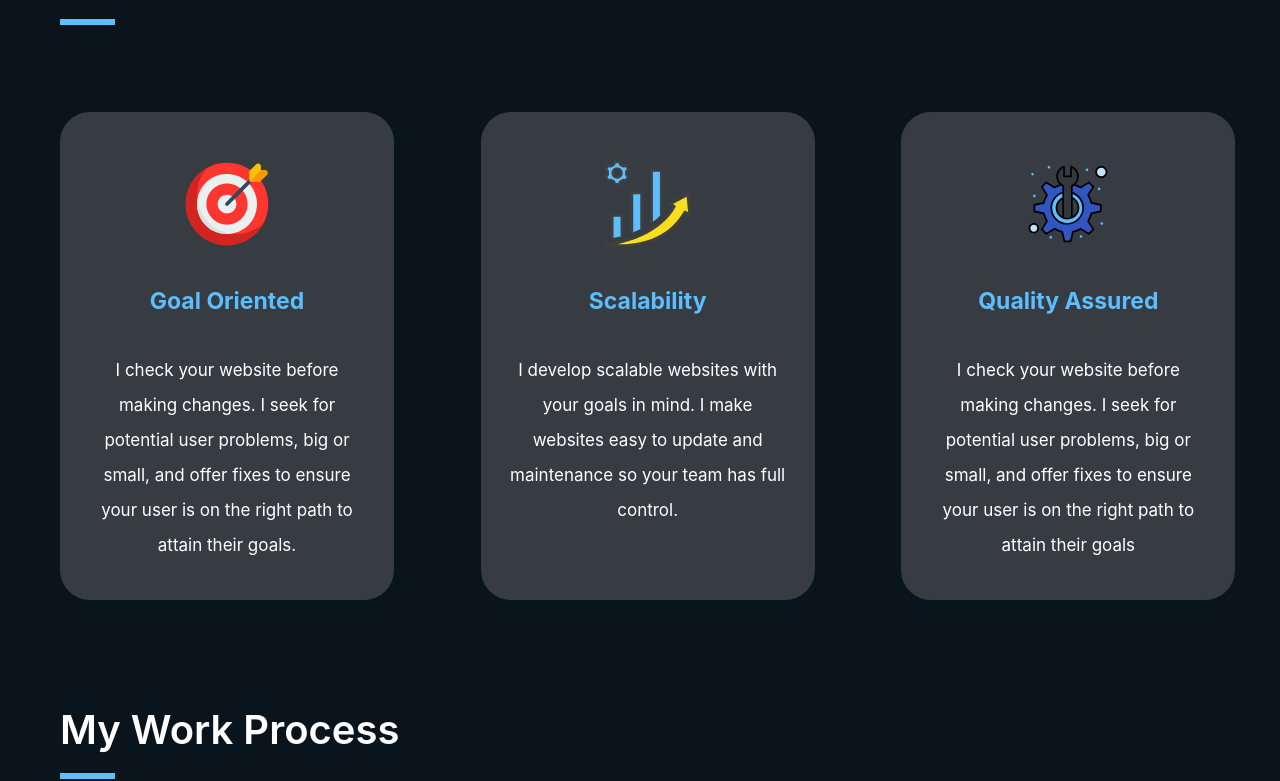
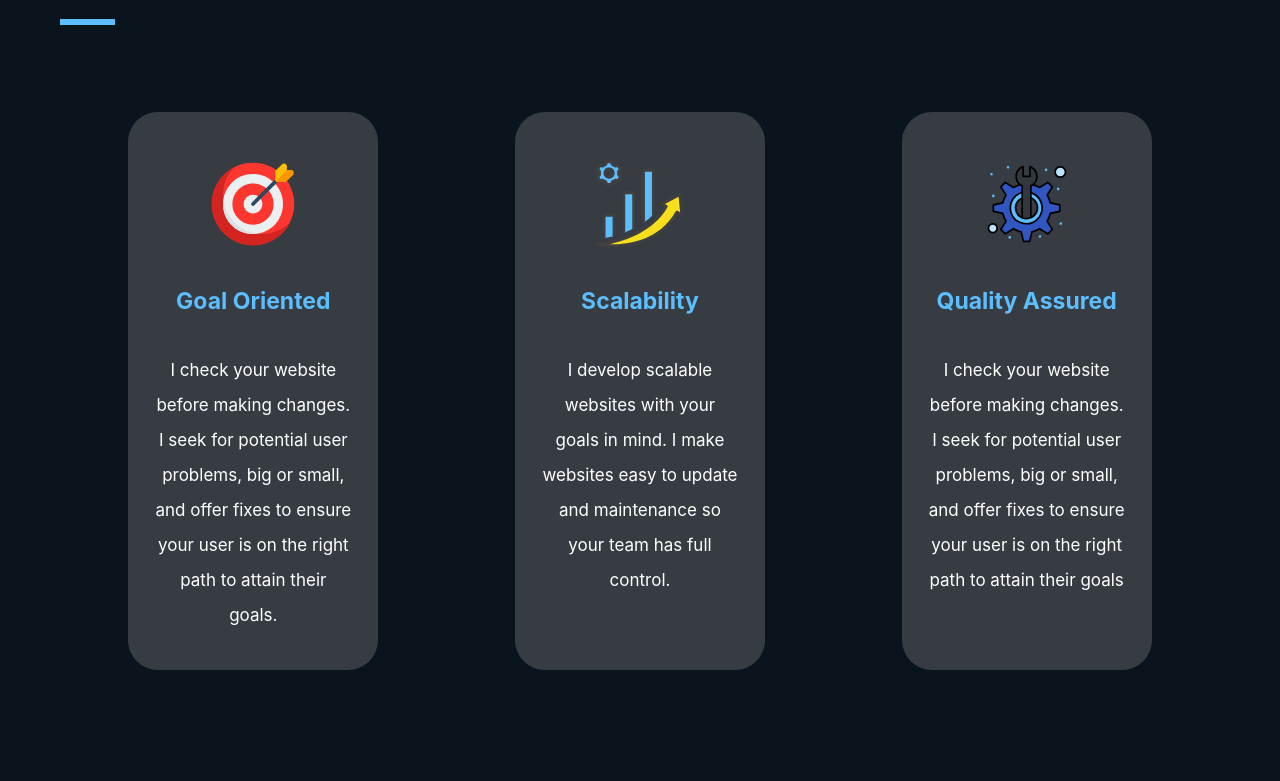
Before and after one commit to Itzadetunji/my-website, a Next.js app: page /about in a window 1280 px wide. Shown: the part 881-1662 px from the top of the page. Built offline with nearby package versions, Linux system fonts and the light colour scheme.

Commit message:
Chore: Updated about.tsx

```diff
--- a/pages/about.tsx
+++ b/pages/about.tsx
@@ -121,7 +121,7 @@ const about: NextPage = () => {
             <p className='text-white font-[600] text-[40px]'>My Services</p>
             <hr className='light-blue border-[3px] w-[55px] mt-[13px]'/>
           </div>
-          <div className='flex flex-col space-y-[110px] lg:space-y-0 mx-auto lg:grid lg:grid-cols-3 lg:gap-x-[102px] mt-[86.5px]'>
+          <div className='mt-[79px] md:mt-[86.5px] flex flex-col lg:grid lg:grid-cols-3 space-y-[102px] lg:space-y-0 md:grid-x-5 lg:grid-x-10'>
             <ServiceCard
               iconPath={'bullseye.svg'}
               title={'Goal Oriented'}
--- a/pages/components/ServiceCard.tsx
+++ b/pages/components/ServiceCard.tsx
@@ -9,7 +9,7 @@ interface cardProps {
 
 const ServiceCard: React.FC<cardProps> = ({iconPath, title, description}) => {
   return (
-    <div className='grey w-[334px] rounded-[30px] mx-auto custom-shadow duration-500 ease-in delay-[10ms]'>
+    <div className='grey sm:w-[250px] xs:w-[334px] rounded-[30px] mx-auto custom-shadow duration-500 ease-in delay-[10ms]'>
       <div className='flex flex-col'>
         <img src={`/icons/service-icons/${iconPath}`} alt="" className='w-[90px] h-[90px] items-center justify-center mx-auto mt-[47px]'/>
         <p className='text-center text-white pt-[35px] font-bold light-blue-text text-[23px]'>{title}</p>
--- a/tailwind.config.js
+++ b/tailwind.config.js
@@ -4,7 +4,11 @@ module.exports = {
     "./components/**/*.{js,ts,jsx,tsx}",
   ],
   theme: {
-    extend: {},
+    extend: {
+      screens: {
+        'xs': '428px',
+      },
+    },
   },
   plugins: [],
   colors: {
```
